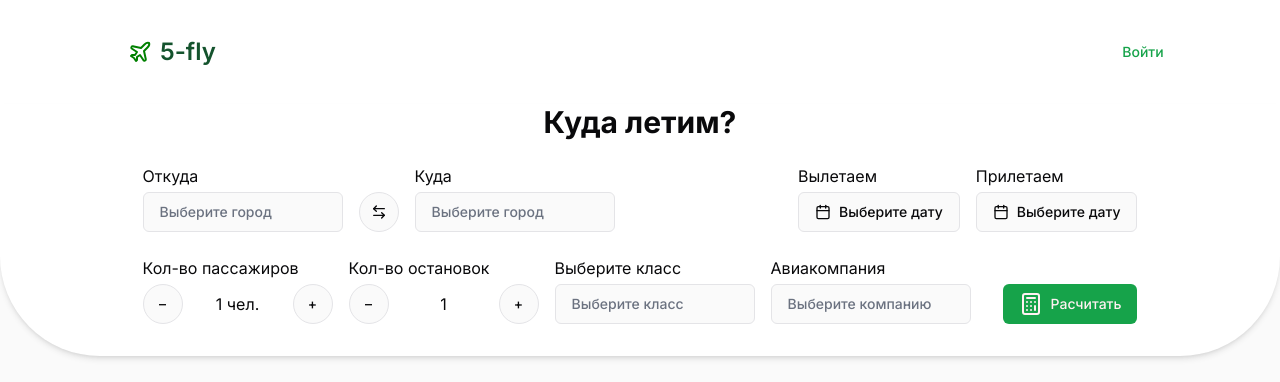
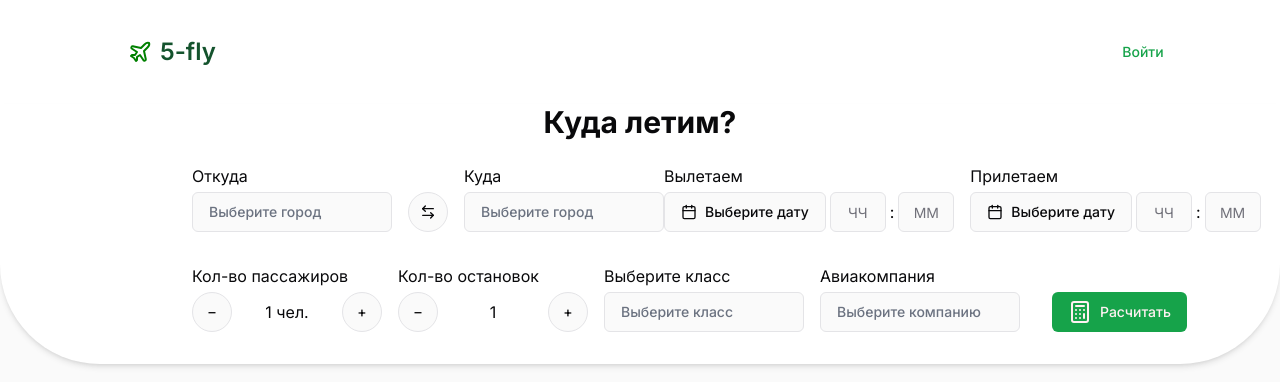
Before and after one commit to Knigor/obu-hack-2024, a Vue app in the folder frontend/: page / in a window 1280 px wide. Shown: the top 382 px of the page. Built offline with nearby package versions, Linux system fonts and the light colour scheme; no server answers.

Commit message:
Add hours and minutes

```diff
--- a/frontend/src/views/MainPage.vue
+++ b/frontend/src/views/MainPage.vue
@@ -5,10 +5,10 @@
       <Header :is-calculator-opened="true" />
       <!-- Поле полей ввода -->
       <div
-        class="flex flex-col gap-6 items-center justify-center shadow-md rounded-br-[100px] rounded-bl-[100px] bg-white pb-8"
+        class="flex flex-col gap-6 justify-center items-center shadow-md rounded-br-[100px] rounded-bl-[100px] bg-white pb-8"
       >
         <h2>Куда летим?</h2>
-        <div class="flex flex-col gap-6">
+        <div class="flex flex-col gap-8 w-full px-48">
           <!-- Первая строка параметров -->
           <div class="flex justify-between">
             <!-- Откуда/куда -->
@@ -70,6 +70,7 @@
               <!-- Вылет -->
               <div class="flex flex-col gap-1">
                 <p>Вылетаем</p>
+                <div class="flex gap-1 items-center">
                   <Popover>
                     <PopoverTrigger as-child>
                       <Button variant="outline">
@@ -83,10 +84,15 @@
                       <Calendar v-model="valueTo" initial-focus />
                     </PopoverContent>
                   </Popover>
+                  <Input type="numbert" class="w-14 text-center" placeholder="ЧЧ" />
+                  <p>:</p>
+                  <Input type="numbert" class="w-14 text-center" placeholder="ММ" />
+                </div>
               </div>
               <!-- Посадка -->
               <div class="flex flex-col gap-1">
                 <p>Прилетаем</p>
+                <div class="flex gap-1 items-center">
                   <Popover>
                     <PopoverTrigger as-child>
                       <Button variant="outline">
@@ -102,6 +108,10 @@
                       <Calendar v-model="valueBack" initial-focus />
                     </PopoverContent>
                   </Popover>
+                  <Input type="numbert" class="w-14 text-center" placeholder="ЧЧ" />
+                  <p>:</p>
+                  <Input type="numbert" class="w-14 text-center" placeholder="ММ" />
+                </div>
               </div>
             </div>
           </div>
@@ -361,6 +371,7 @@ import {
 } from 'lucide-vue-next'
 import { Calendar } from '@/components/ui/calendar'
 import { Button } from '@/components/ui/button'
+import { Input } from '@/components/ui/input'
 import { Popover, PopoverContent, PopoverTrigger } from '@/components/ui/popover'
 import {
   DropdownMenu,
--- a/frontend/src/views/profilePage.vue
+++ b/frontend/src/views/profilePage.vue
@@ -30,4 +30,12 @@ import { Button } from '@/components/ui/button'
 
 import { Heart, History, Settings } from 'lucide-vue-next'
 import { Card } from '@/components/ui/card'
+import { ref } from 'vue'
+
+// function calcButtonState(btnID) {
+//   if (btnID == )
+//   return 'ghost'
+// }
+
+const menuSelect = ref(0)
 </script>
```
Lines whose indentation alone changed are shown as unchanged.
